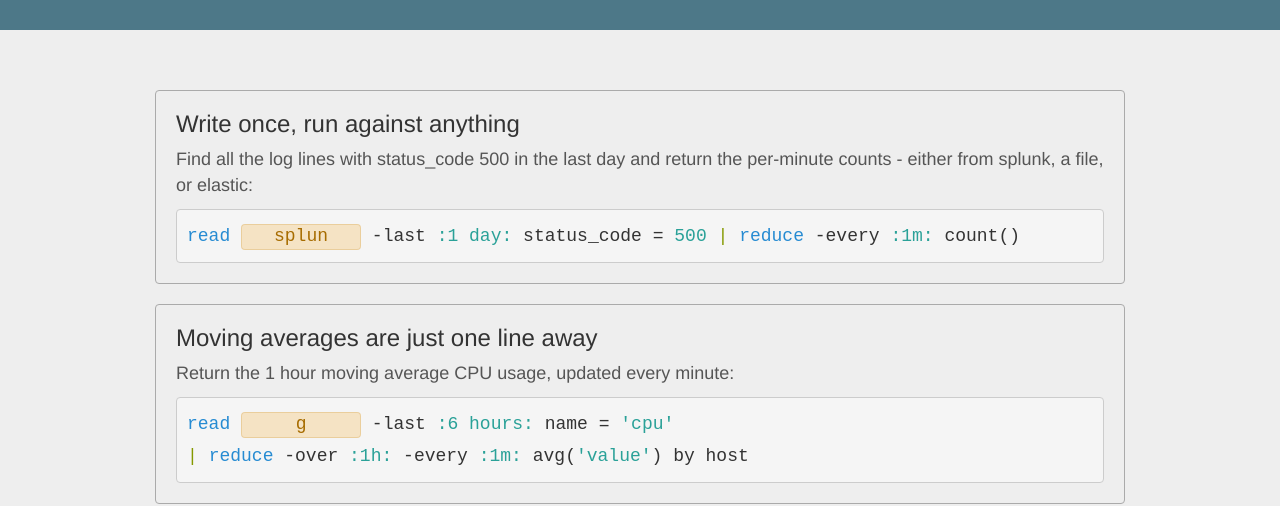
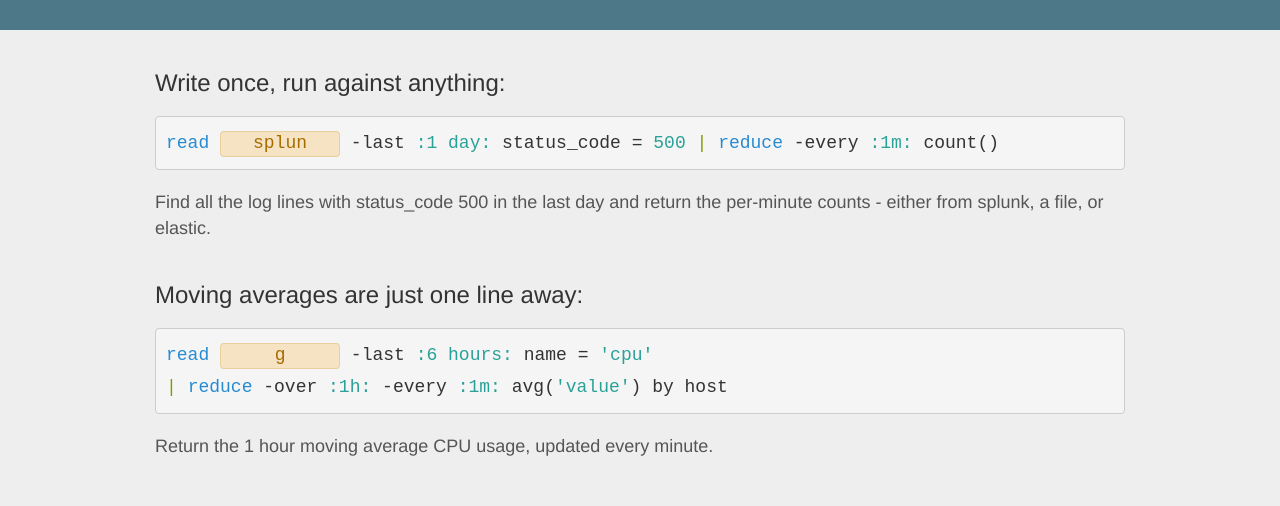
Before and after one commit to juttle/juttle.github.io, a plain HTML site: page index.html in a window 1280 px wide. Shown: the part 311-817 px from the top of the page. Drawn offline with Linux system fonts and the light colour scheme.

Commit message:
style updates

```diff
--- a/index.html
+++ b/index.html
@@ -23,11 +23,8 @@
             <div class="section container">
                 <div class="juttle-example">
                     <h3>
-                        Write once, run against anything
+                        Write once, run against anything:
                     </h3>
-                    <p class="description">
-                        Find all the log lines with status_code 500 in the last day and return the per-minute counts - either from splunk, a file, or elastic:
-                    </p>
                     <div class="code highlight">
                         <span class="kr">read</span>
                         <span id="log-example-adapter" class="adapter" style="width: 60px;"></span>
@@ -35,14 +32,16 @@
                         <span class="o">|</span> <span class="kr">reduce</span> -every
                         <span class="s s-Moment">:1m:</span> count()
                     </div>
+                    <p class="description">
+                        Find all the log lines with status_code 500 in the last
+                        day and return the per-minute counts - either from
+                        splunk, a file, or elastic.
+                    </p>
                 </div>
                 <div class="juttle-example">
                     <h3>
-                        Moving averages are just one line away
+                        Moving averages are just one line away:
                     </h3>
-                    <p class="description">
-                        Return the 1 hour moving average CPU usage, updated every minute:
-                    </p>
                     <div class="code highlight">
                         <span class="kr">read</span>
                         <span id="moving-average-example-adapter" class="adapter" style="width: 80px;"></span>
@@ -53,6 +52,9 @@
                         <span class="s s-Moment">:1h:</span> -every
                         <span class="s s-Moment">:1m:</span> avg(<span class="s2">'value'</span>) by host
                     </div>
+                    <p class="description">
+                        Return the 1 hour moving average CPU usage, updated every minute.
+                    </p>
                 </div>
             </div>
             <div class="section center-block">
--- a/main.scss
+++ b/main.scss
@@ -51,7 +51,7 @@ pre {
 }
 
 .sections {
-    margin-top: 40px;
+    margin-top: 20px;
     margin-bottom: 40px;
 }
 
@@ -83,18 +83,18 @@ pre {
 .juttle-example {
     text-align: left;
     border-radius: 4px;
-    border: 1px solid $gray;
-    padding: 20px 20px;
-    margin-bottom: 20px;
+    // border: 1px solid $gray;
+    // padding: 20px 20px;
+    margin-bottom: 40px;
 
     h3 {
         margin-top: 0;
+        margin-bottom: 20px;
     }
 
     .description {
         font-size: 18px;
         color: $gray-dark;
-        // font-family: 'Courier New', monospace;
     }
 
     .code {
@@ -106,6 +106,7 @@ pre {
         border-radius: 4px;
         padding: 10px;
         line-height: 32px;
+        margin-bottom: 20px;
 
         .adapter {
             line-height: 22px;
```
Also changed, not shown: dist/main.css, 1 other file.
